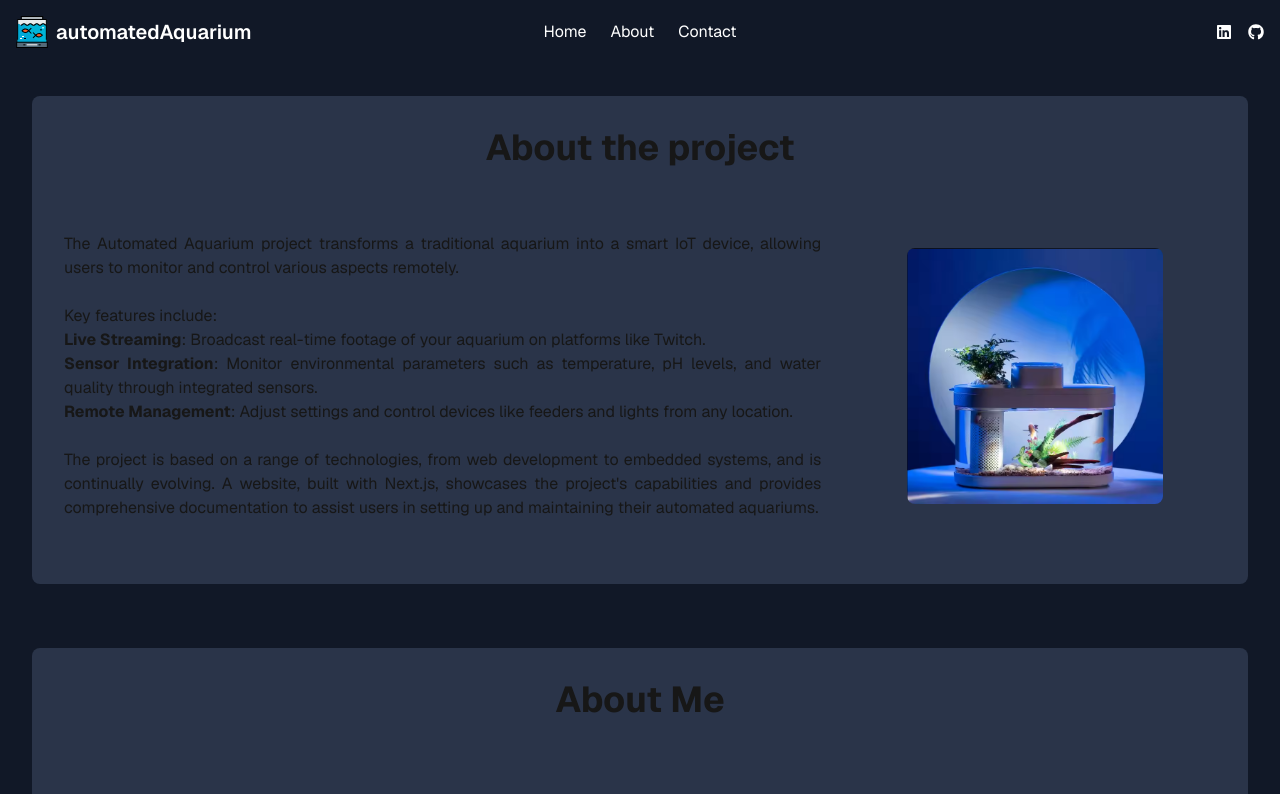
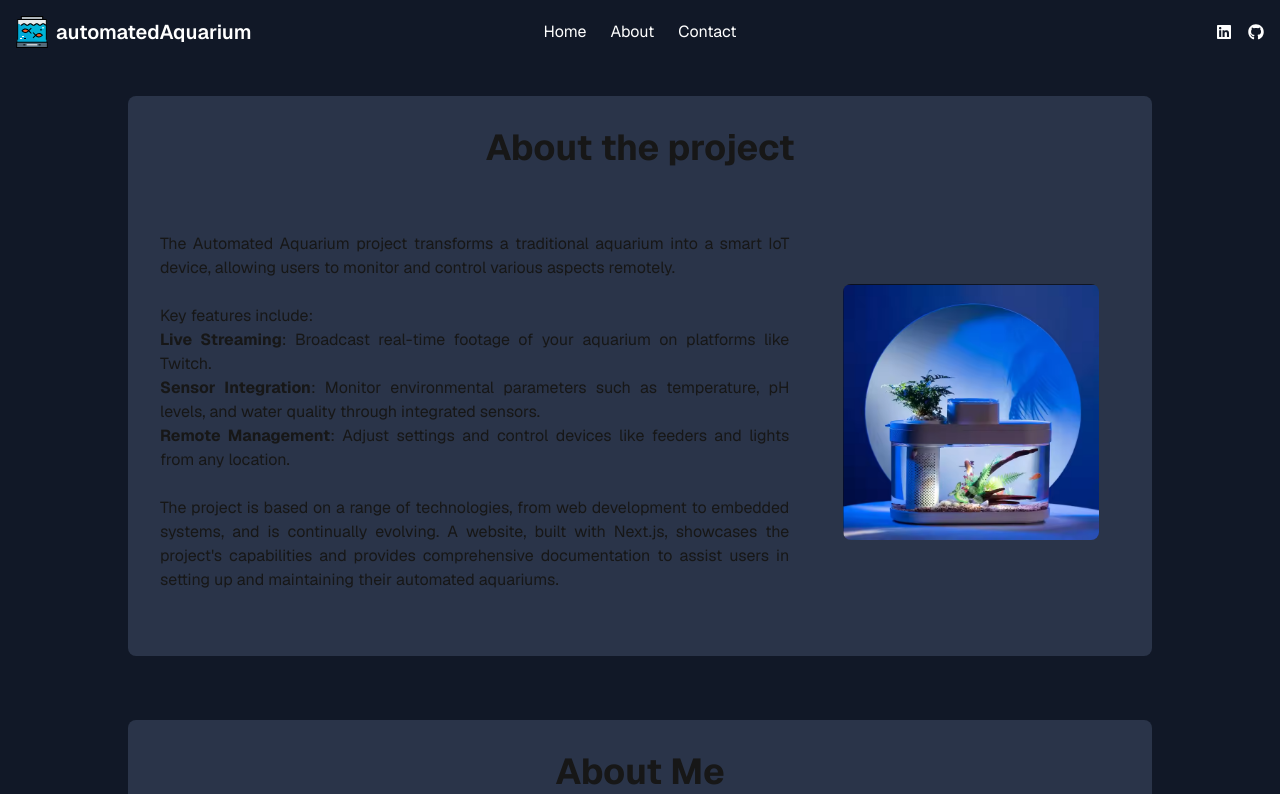
Before and after one commit to gowthamde24/automated-aquarium-web, a Next.js app: page /about in a window 1280 px wide. Shown: the top 794 px of the page. Built offline with nearby package versions, Linux system fonts and the light colour scheme.

Commit message:
Fix: Padding on the x axis

```diff
--- a/src/app/about/page.tsx
+++ b/src/app/about/page.tsx
@@ -5,7 +5,7 @@ import AboutMe from "@/content/about/about-me.mdx";
 
 export default function About() {
   return (
-    <div className="flex flex-col items-center justify-center p-4 sm:p-8 pb-12 sm:pb-20 gap-8 sm:gap-16">
+    <div className="flex flex-col items-center justify-center p-4 sm:p-8 pb-12 sm:pb-20 gap-8 sm:gap-16 px-32 sm:px-12 md:px-32">
       {/* About the Project Section */}
       <div className="bg-[rgb(42,52,73)] w-full rounded-lg">
         <h1 className="text-2xl sm:text-4xl font-bold text-center mt-8">
--- a/src/app/contact/page.tsx
+++ b/src/app/contact/page.tsx
@@ -13,7 +13,7 @@ export default function Contact() {
   }, []);
 
   return (
-    <div className="flex flex-col sm:flex-row items-center justify-items-center p-4 sm:p-8 pb-12 sm:pb-20 gap-8 sm:gap-16 pt-16 sm:pt-32">
+    <div className="flex flex-col sm:flex-row items-center justify-items-center p-4 sm:p-8 pb-12 sm:pb-20 gap-8 sm:gap-16 pt-16 sm:pt-32 px-32 sm:px-12 md:px-32">
       {/* Hero Section with Background Image */}
       <main className="w-full sm:w-1/2 flex items-center justify-center relative h-64 sm:h-[500px]">
         {/* Background Image */}
```
